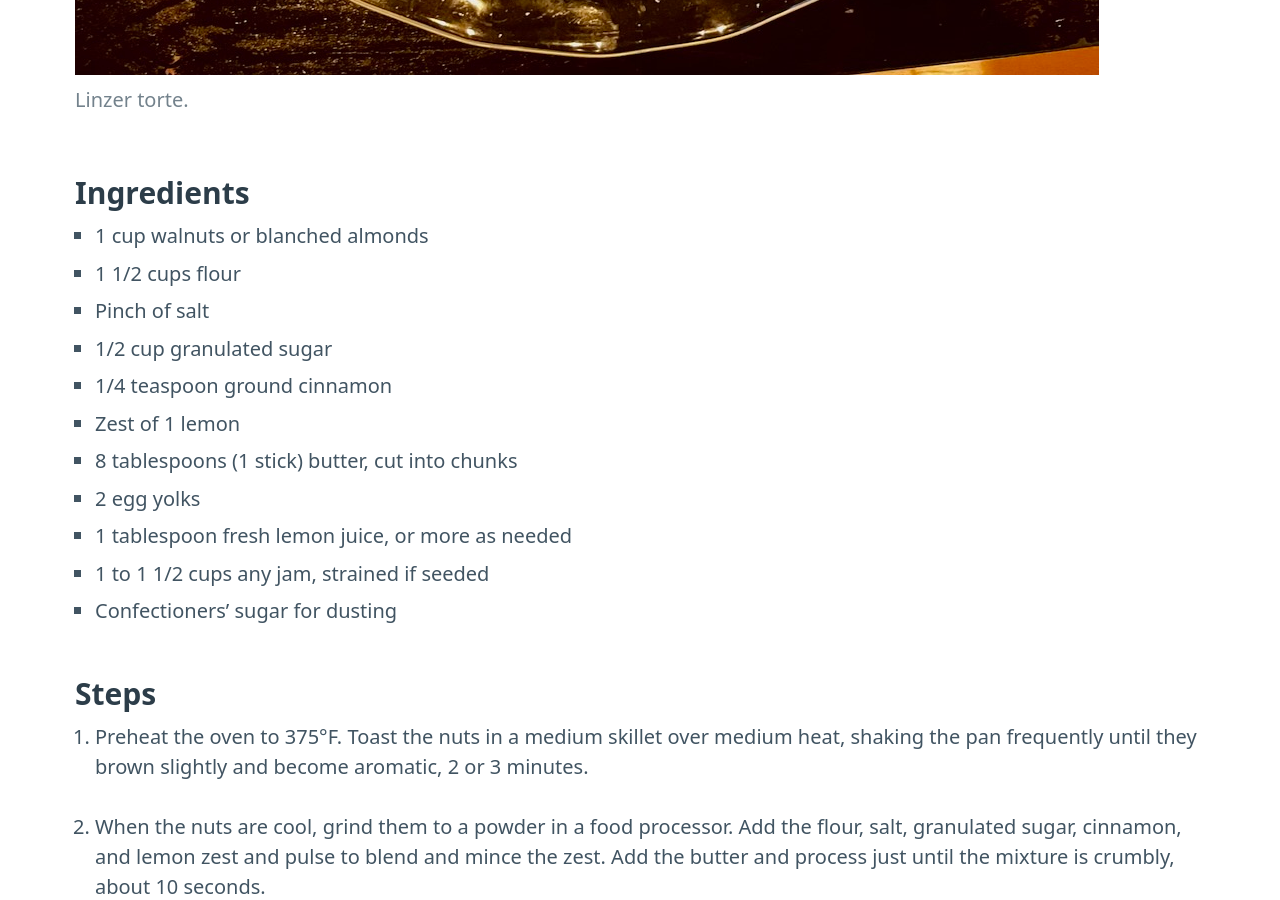
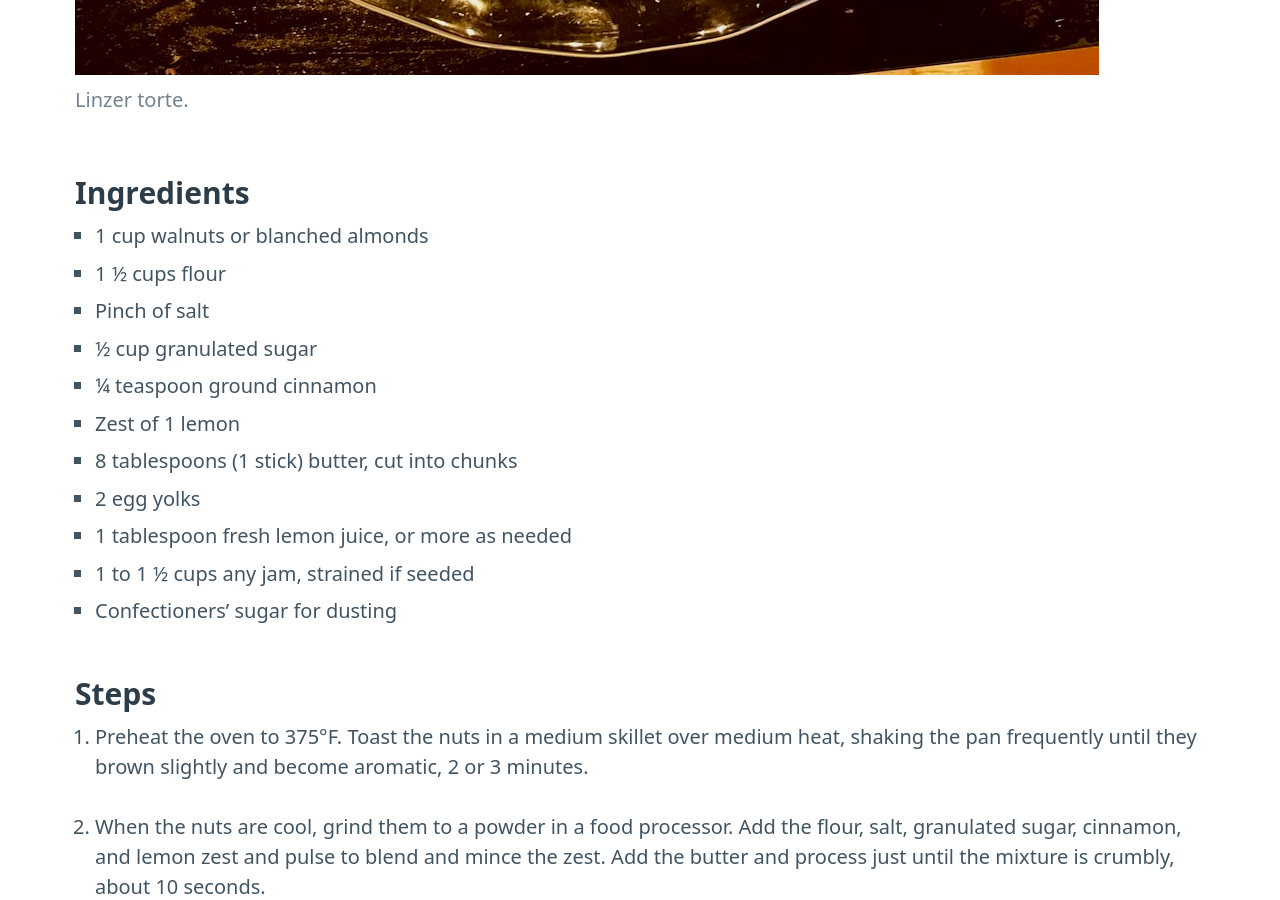
Before and after one commit to gshaw/gshaw.github.io, a Jekyll site: the page built from recipes/linzer-torte.md, in a window 1280 px wide and 900 px high, scrolled down 1279 px. Built offline with Jekyll 4.4.1, drawn with Linux system fonts in a browser that asks for light colours.

Commit message:
Format fractions

```diff
--- a/recipes/linzer-torte.md
+++ b/recipes/linzer-torte.md
@@ -12,15 +12,15 @@ picture:
 ### Ingredients
 
 - 1 cup walnuts or blanched almonds
-- 1 1/2 cups flour
+- 1 ½ cups flour
 - Pinch of salt
-- 1/2 cup granulated sugar
-- 1/4 teaspoon ground cinnamon
+- ½ cup granulated sugar
+- ¼ teaspoon ground cinnamon
 - Zest of 1 lemon
 - 8 tablespoons (1 stick) butter, cut into chunks
 - 2 egg yolks
 - 1 tablespoon fresh lemon juice, or more as needed
-- 1 to 1 1/2 cups any jam, strained if seeded
+- 1 to 1 ½ cups any jam, strained if seeded
 - Confectioners’ sugar for dusting
 
 ### Steps
```
